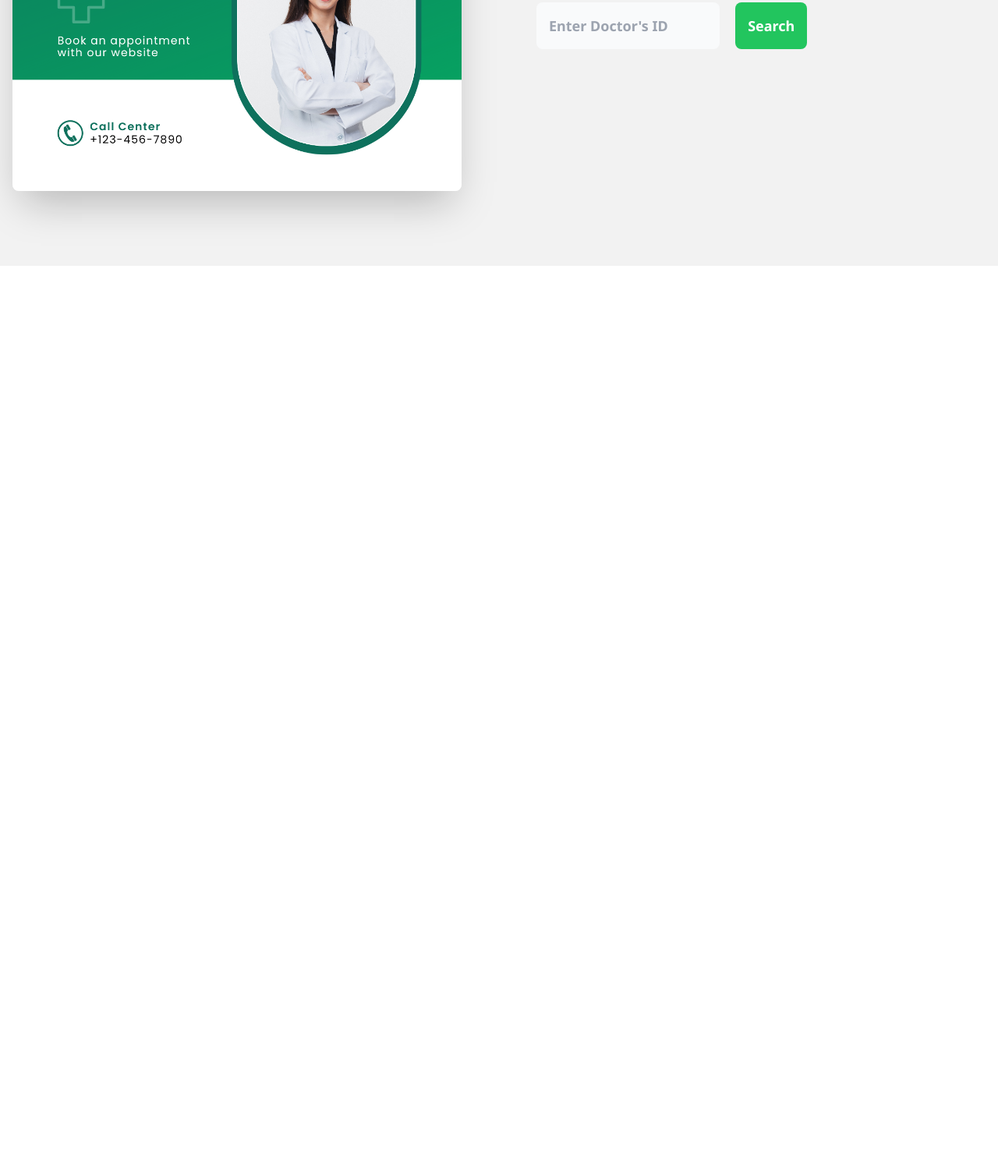
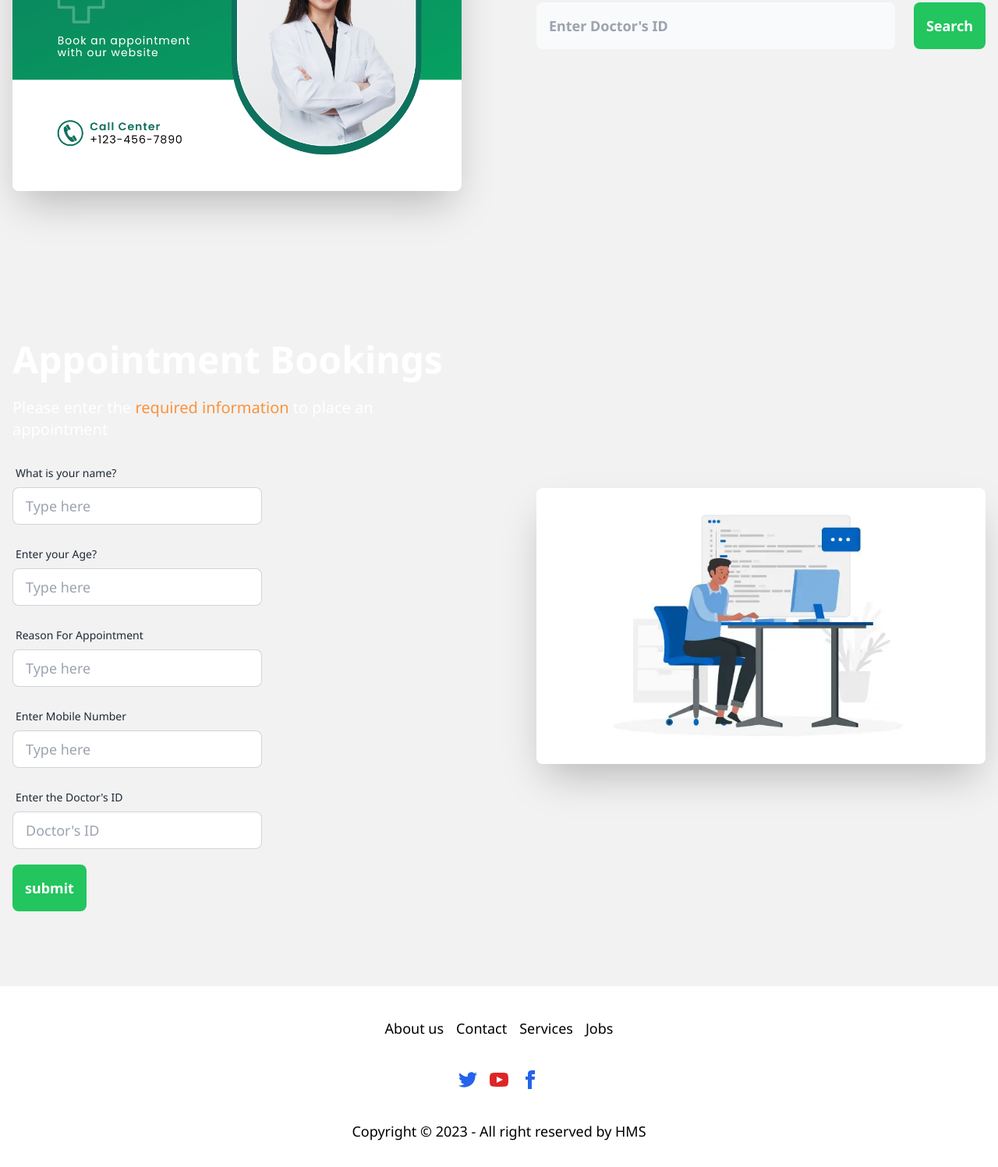
Before and after one commit to Nazmul1211/Hospital-management-system, a plain HTML site: page index.html in a window 1280 px wide. Shown: the part 1303-2800 px from the top of the page at 78% size. Before the commit the page ends 1644 px from the top, so only its background shows below. Drawn offline with nearby package versions, Linux system fonts and the light colour scheme.

Commit message:
appointment section has created

```diff
--- a/index.html
+++ b/index.html
@@ -49,8 +49,9 @@
                         <li><a>Appointment Bookings</a></li>
                         <li><a>Billing & Invoice</a></li>
                 </div>
-                <div class="navbar-end">
-                    <input class="p-2 lg:p-3 rounded-lg" type="search" placeholder="Search here" name="" id="">
+                <div class="navbar-end flex justify-end lg:pr-5">
+                    <input class="p-2 lg:p-3 rounded-lg w-40 lg:w-1/2" type="search" placeholder="Search here" name=""
+                        id="">
                 </div>
             </div>
         </nav>
@@ -62,12 +63,14 @@
                 <div class="hero-overlay bg-opacity-60"></div>
                 <div class="hero-content text-center text-neutral-content text-white">
                     <div class="max-w-md">
-                        <h1 class="mb-5 text-6xl font-extrabold">Welcome <br>to<br>Our Hospital!</h1>
+                        <h1 class="mb-5 text-6xl font-extrabold">Welcome <br>to<br><span class="text-yellow-300">Our
+                                Hospital!</span></h1>
                         <p class="mb-5 text-lg">Our mission is to deliver exceptional healthcare with compassion,
                             expertise, and
                             innovation. Your well-being and comfort are our top priorities, and we are dedicated to
                             ensuring that you receive the highest quality medical attention and personalized care.</p>
-                        <button class="btn btn-primary">Get Started</button>
+                        <button class="p-2 lg:p-4 text-lg font-bold bg-green-500 rounded-lg lg:ml-4">Get
+                            Started</button>
                     </div>
                 </div>
             </div>
@@ -82,20 +85,105 @@
                         <h1 class="text-5xl font-bold">Doctor Scheduling</h1>
                         <p class="py-6 text-xl">To get the scheduling of your appointment, Enter the <span
                                 class="text-orange-400">Doctors Id</span> </p>
+                        <div class="flex w-full gap-2">
+                            <input type="search" name="" id="" placeholder="Enter Doctor's ID"
+                                class="bg-gray-50 text-black lg:font-bold border-green-300 p-2 lg:p-4 rounded-lg text-lg w-full">
+                            <button class="p-2 lg:p-4 text-lg font-bold bg-green-500 rounded-lg lg:ml-4">Search</button>
+                        </div>
+                    </div>
+                </div>
+            </div>
+        </section>
+        <!-- Appointment Bookings -->
+        <section>
+            <div class="hero bg-base-200">
+                <div class="hero-content flex-col lg:flex-row-reverse py-10 lg:py-24 lg:gap-24">
+                    <img src="/images/hms5.webp" class="lg:max-w-xl rounded-lg shadow-2xl " />
+                    <div class="text-white">
+                        <h1 class="text-5xl font-bold">Appointment Bookings</h1>
+                        <p class="py-6 text-xl">Please enter the <span class="text-orange-400">required
+                                information</span> to place an appointment</p>
+
                         <div>
-                            <input type="search" name="" id="" placeholder="Enter Doctor's ID"
-                                class="bg-gray-50 text-black font-bold border-green-300 p-4 rounded-lg text-lg">
-                            <button class="p-4 text-lg font-bold bg-green-500 rounded-lg lg:ml-4">Search</button>
+                            <div class="form-control w-full max-w-xs mb-5">
+                                <label class="label">
+                                    <span class="label-text">What is your name?</span>
+                                </label>
+                                <input type="text" placeholder="Type here"
+                                    class="input input-bordered w-full text-lg max-w-xs" required>
+                            </div>
+                            <div class="form-control w-full max-w-xs mb-5">
+                                <label class="label">
+                                    <span class="label-text">Enter your Age?</span>
+                                </label>
+                                <input type="text" placeholder="Type here"
+                                    class="input input-bordered w-full text-lg max-w-xs" required>
+                            </div>
+                            <div class="form-control w-full max-w-xs mb-5">
+                                <label class="label">
+                                    <span class="label-text">Reason For Appointment</span>
+                                </label>
+                                <input type="text" placeholder="Type here"
+                                    class="input input-bordered w-full text-lg max-w-xs">
+                            </div>
+                            <div class="form-control w-full max-w-xs mb-5">
+                                <label class="label">
+                                    <span class="label-text">Enter Mobile Number</span>
+                                </label>
+                                <input type="text" placeholder="Type here"
+                                    class="input input-bordered w-full text-lg max-w-xs">
+                            </div>
+                            <div class="form-control w-full max-w-xs mb-5">
+                                <label class="label">
+                                    <span class="label-text">Enter the Doctor's ID</span>
+                                </label>
+                                <input type="text" placeholder="Doctor's ID"
+                                    class="input input-bordered w-full text-lg max-w-xs" required>
+                            </div>
+                            <div class="flex w-full gap-2">
+                                <input type="submit" value="submit"
+                                    class="text-white lg:font-bold bg-green-500 p-2 lg:p-4 rounded-lg text-lg">
+                            </div>
                         </div>
-
                     </div>
                 </div>
             </div>
         </section>
 
     </main>
-    <footer>
-
+    <!-- footer section -->
+    <footer class="footer footer-center p-10 bg-white text-base-content rounded text-black text-lg">
+        <div class="grid grid-flow-col gap-4">
+            <a class="link link-hover">About us</a>
+            <a class="link link-hover">Contact</a>
+            <a class="link link-hover">Services</a>
+            <a class="link link-hover">Jobs</a>
+        </div>
+        <div>
+            <div class="grid grid-flow-col gap-4">
+                <a class="text-blue-600"><svg xmlns="http://www.w3.org/2000/svg" width="24" height="24"
+                        viewBox="0 0 24 24" class="fill-current">
+                        <path
+                            d="M24 4.557c-.883.392-1.832.656-2.828.775 1.017-.609 1.798-1.574 2.165-2.724-.951.564-2.005.974-3.127 1.195-.897-.957-2.178-1.555-3.594-1.555-3.179 0-5.515 2.966-4.797 6.045-4.091-.205-7.719-2.165-10.148-5.144-1.29 2.213-.669 5.108 1.523 6.574-.806-.026-1.566-.247-2.229-.616-.054 2.281 1.581 4.415 3.949 4.89-.693.188-1.452.232-2.224.084.626 1.956 2.444 3.379 4.6 3.419-2.07 1.623-4.678 2.348-7.29 2.04 2.179 1.397 4.768 2.212 7.548 2.212 9.142 0 14.307-7.721 13.995-14.646.962-.695 1.797-1.562 2.457-2.549z">
+                        </path>
+                    </svg></a>
+                <a class="text-red-600"><svg xmlns="http://www.w3.org/2000/svg" width="24" height="24"
+                        viewBox="0 0 24 24" class="fill-current">
+                        <path
+                            d="M19.615 3.184c-3.604-.246-11.631-.245-15.23 0-3.897.266-4.356 2.62-4.385 8.816.029 6.185.484 8.549 4.385 8.816 3.6.245 11.626.246 15.23 0 3.897-.266 4.356-2.62 4.385-8.816-.029-6.185-.484-8.549-4.385-8.816zm-10.615 12.816v-8l8 3.993-8 4.007z">
+                        </path>
+                    </svg></a>
+                <a class="text-blue-600"><svg xmlns="http://www.w3.org/2000/svg" width="24" height="24"
+                        viewBox="0 0 24 24" class="fill-current">
+                        <path
+                            d="M9 8h-3v4h3v12h5v-12h3.642l.358-4h-4v-1.667c0-.955.192-1.333 1.115-1.333h2.885v-5h-3.808c-3.596 0-5.192 1.583-5.192 4.615v3.385z">
+                        </path>
+                    </svg></a>
+            </div>
+        </div>
+        <div>
+            <p>Copyright © 2023 - All right reserved by HMS</p>
+        </div>
     </footer>
 </body>
 
```
Also changed, not shown: images/hms5.jpg.
